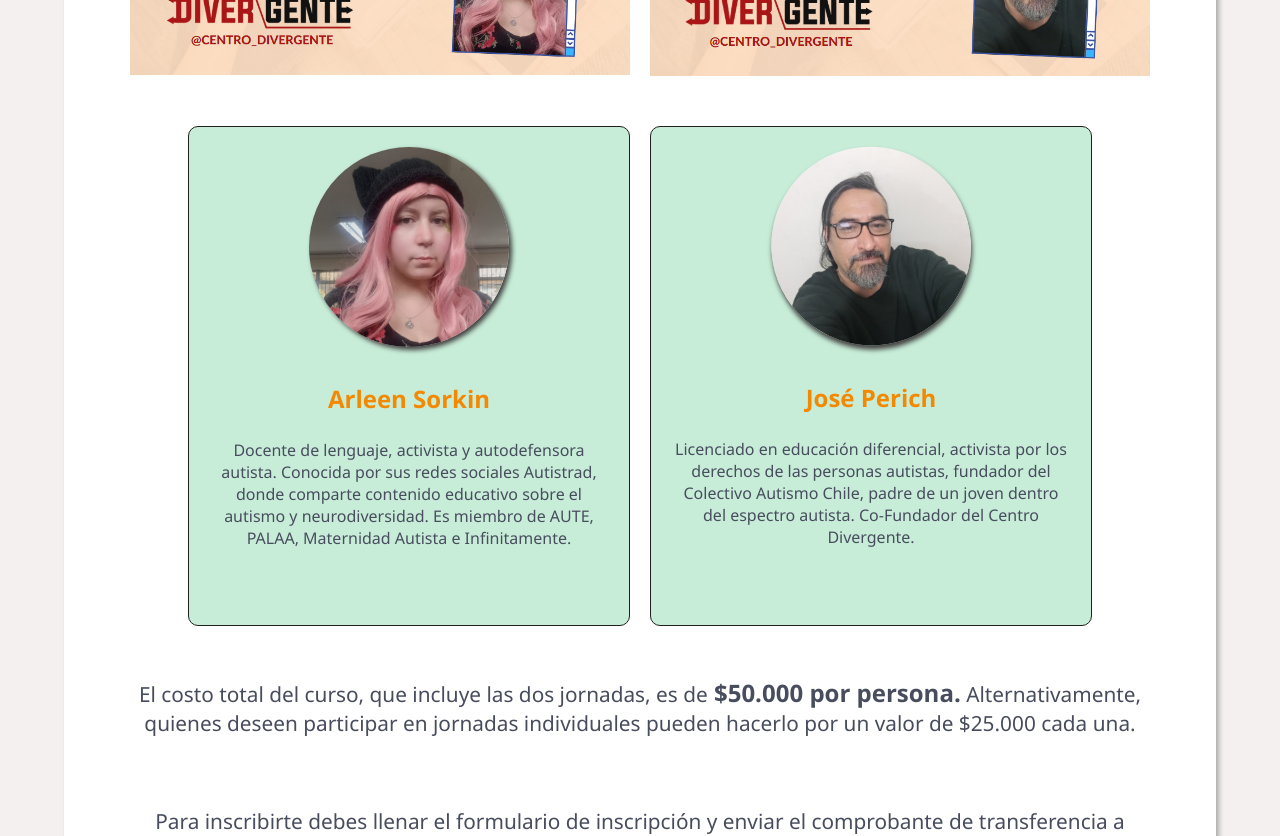
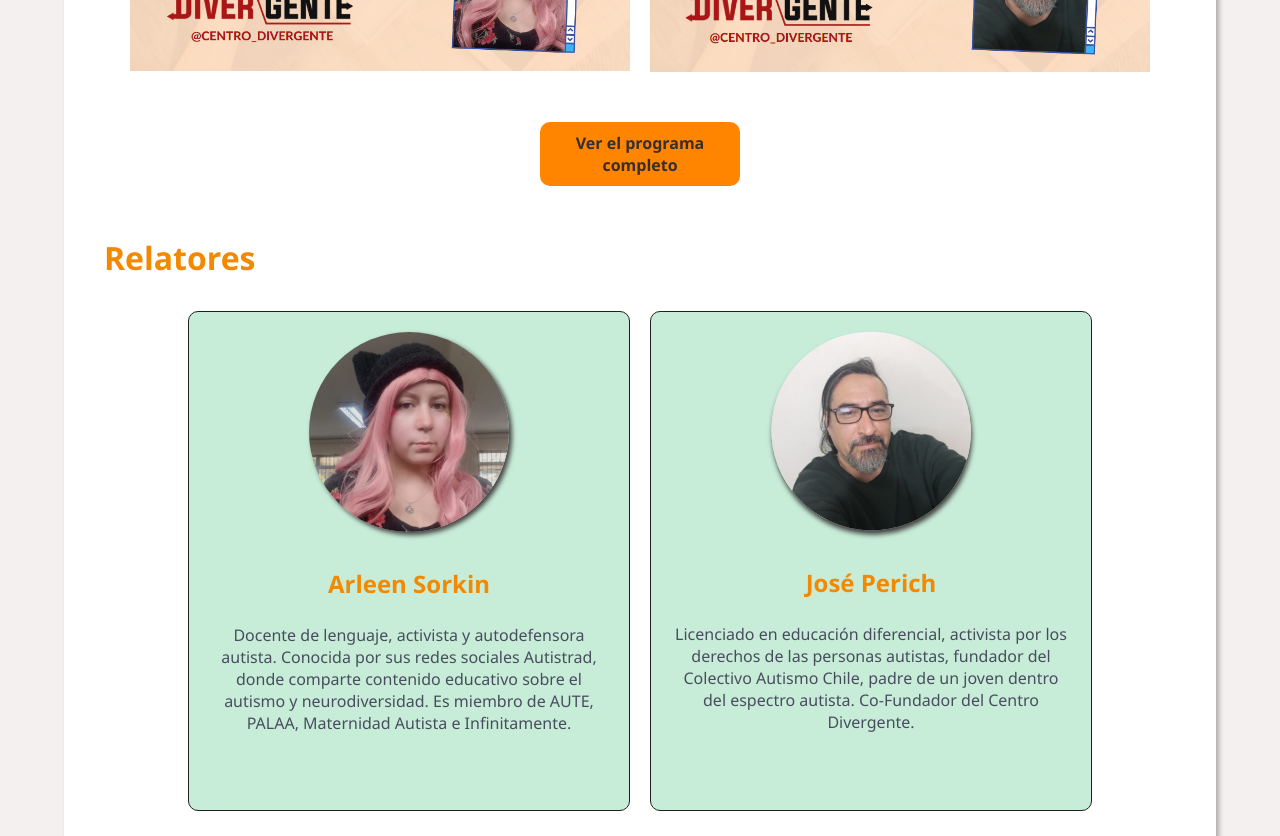
Before and after one commit to christianperich/Divergente, a React (Vite) app in the folder client/: page /curso-online/coregulacion-y-educacion-emocional in a window 1280 px wide. Shown: the part 1780-2616 px from the top of the page. Built offline with nearby package versions, Linux system fonts and the light colour scheme; no server answers.

Commit message:
cambia hora curso

```diff
--- a/client/src/pages/Cursos/CoregulacionYEducacionEmocional.jsx
+++ b/client/src/pages/Cursos/CoregulacionYEducacionEmocional.jsx
@@ -46,6 +46,15 @@ function CoregulacionYEducacionEmocional() {
           <img src="/img/clase2.png" alt="Clase 2" className="clase" />
         </section>
 
+        <section className="bloque-clases">
+          <a
+            href="https://drive.google.com/file/d/1gzvX0n6j26idcCYGjFnv203MMW3_rT5y/view?usp=sharing"
+            className="btn"
+          >
+            Ver el programa completo
+          </a>
+        </section>
+        <h1>Relatores</h1>
         <div className="relatores-card">
           <div className="relator-card">
             <img
@@ -93,7 +102,7 @@ function CoregulacionYEducacionEmocional() {
               }}
             >
               {" "}
-              $50.000 por persona.
+              $40.000 por persona.
             </span>{" "}
             Alternativamente, quienes deseen participar en jornadas individuales
             pueden hacerlo por un valor de $25.000 cada una.
```
Also changed, not shown: client/public/img/curso-corregulacion.jpg.
